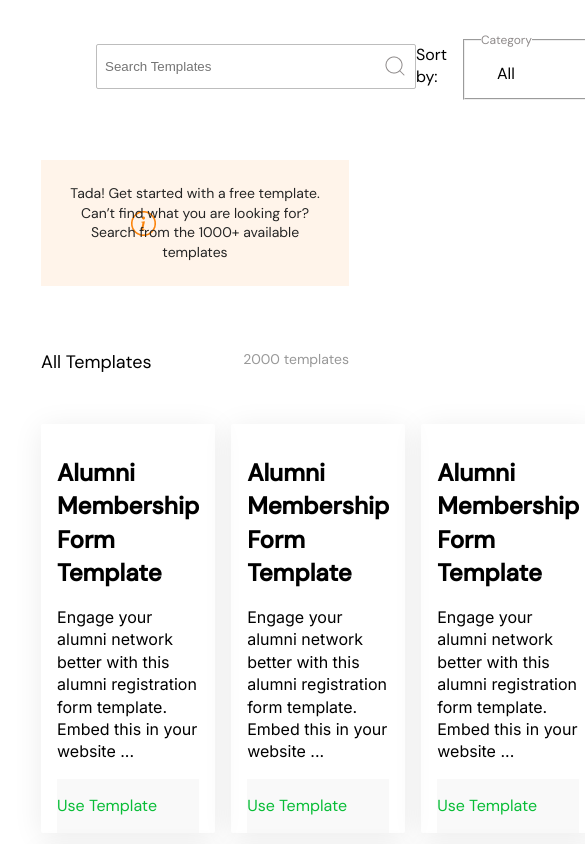
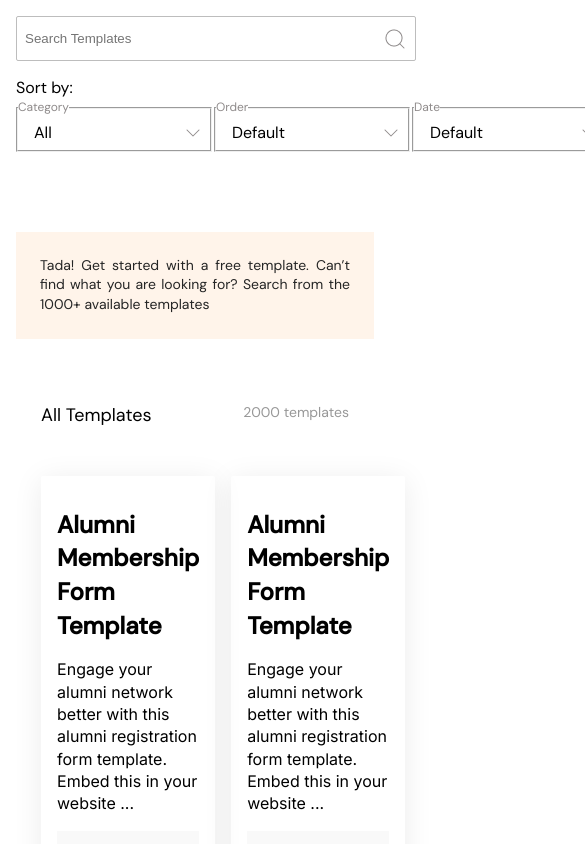
Before and after one commit to kuicpet/form-template-task, a React (Create React App) app: page / in a window 390 px wide. Shown: the top 844 px of the page, 585 px wide, since content can reach past the window. Built offline with nearby package versions, Linux system fonts and the light colour scheme; no server answers.

Commit message:
ft--medi queries added for responsiveness

```diff
--- a/src/App.css
+++ b/src/App.css
@@ -70,7 +70,7 @@ body {
 
 fieldset{
   width: 10rem;
-  padding: 0.5rem 1rem;
+  padding: 0.5rem 0.7rem;
   margin: 1rem;
   display: flex;
   align-items: center;
@@ -89,7 +89,6 @@ select {
   border: none;
   padding: 0 1em 0 0;
   margin: 0;
-  width: 100%;
   font-family: inherit;
   font-size: inherit;
   cursor: inherit;
@@ -168,6 +167,13 @@ select {
   box-shadow: var(--boxShadow);
   height: auto;
   padding: 1rem 1rem 0;
+  cursor: pointer;
+  transition: all 0.5s ease;
+}
+
+.template:hover{
+transform: translateY(-5px);
+box-shadow: var(--boxShadow);
 }
 
 .template_contents {
@@ -199,3 +205,69 @@ select {
   font-weight: 500;
   text-decoration: underline;
 }
+
+@media  only screen and (max-width: 768px){
+  .templates_container {
+    grid-template-columns: repeat(2,1fr);
+  }
+
+  .banner {
+    width: 100%;
+    text-align: justify;
+    background-image: none;
+  }
+
+  .filter_container {
+    display: flex;
+    flex-direction: column;
+    align-items: center;
+    justify-content: center;
+    width: 100%;
+    height: auto;
+  }
+
+  .search_bar {
+    width: 25rem;
+    margin: 0 auto;
+  }
+
+  .sort_container {
+    display: block;
+    margin: 1rem;
+  }
+
+  .sort_container form {
+    display: grid;
+    grid-template-columns: repeat(3,1fr);
+    width: 100%;
+    gap: 2px;
+  }
+
+  fieldset {
+    width: 5rem;
+    padding: 0;
+    margin: 0;
+  }
+}
+
+@media only screen and (max-width: 360px){
+  .templates_container {
+    grid-template-columns: repeat(1,1fr);
+  }
+  .search_bar {
+    width: 20.5rem;
+  }
+
+  .sort_container form {
+    display: grid;
+    grid-template-columns: repeat(1,1fr);
+  }
+
+  fieldset {
+    width: 100%;
+  }
+
+  select {
+    width: 18rem;
+  }
+}
```
